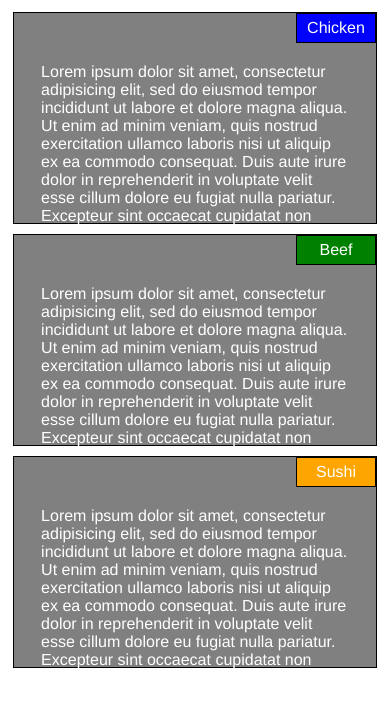
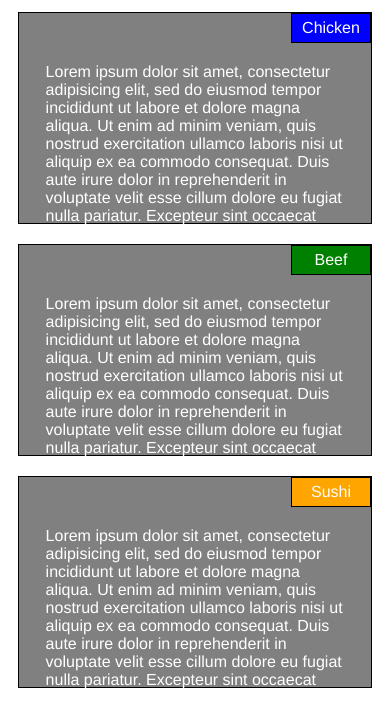
Before and after one commit to tmcginn/module2-solution, a plain HTML site: page index.html in a window 390 px wide. Shown: the part 40-766 px from the top of the page. Drawn offline with Linux system fonts and the light colour scheme.

Commit message:
Increased spacing slightly

```diff
--- a/css/style.css
+++ b/css/style.css
@@ -15,7 +15,7 @@ h1 {
   padding-bottom: 10px;
   padding-right: 10px;
   padding-left: 10px;
-  margin: 5px;
+  margin: 10px;
   background-color: grey;
   border: 1px solid black;
 }
@@ -149,7 +149,7 @@ h1 {
 /*** Small devices ***/
 @media (max-width: 767px) {
   .col-sm {
-      margin-bottom: 10px;
+      margin-bottom: 20px;
   }
 
 }
```
Also changed, not shown: 1 other file.
